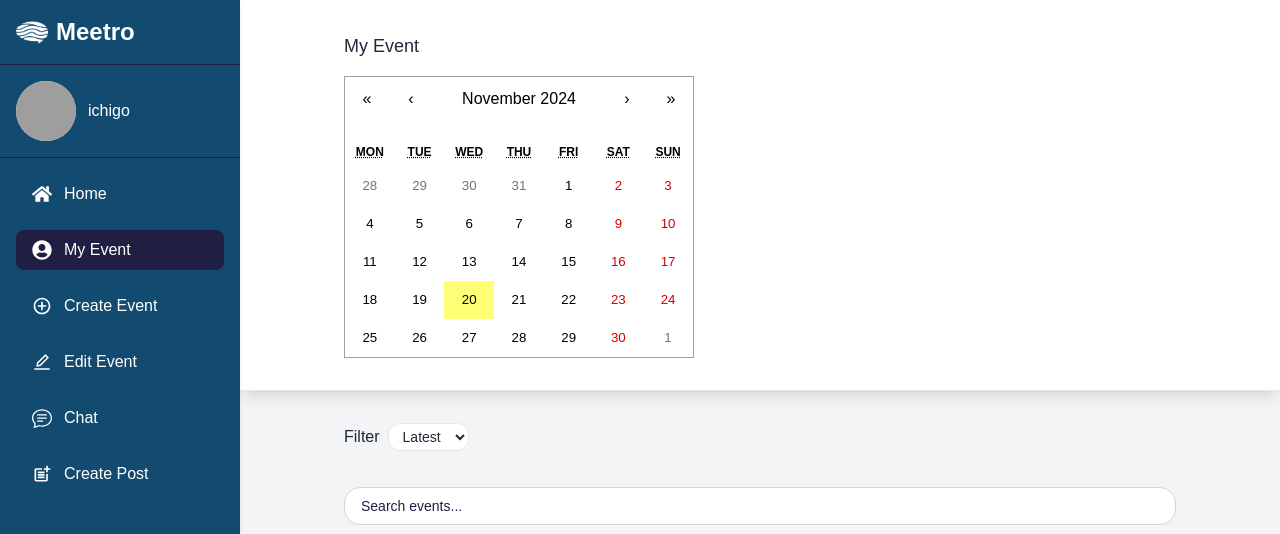
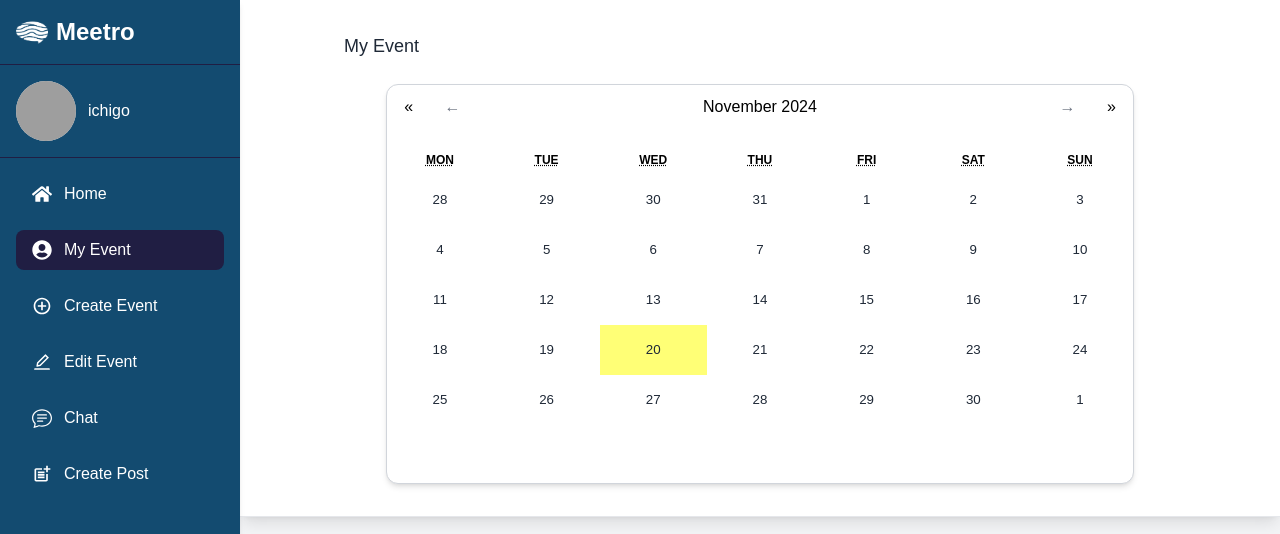
Before and after one commit to sinsorn07/Software-Engineering-Project, a React (Vite) app: page /my-event in a window 1280 px wide. Shown: the top 534 px of the page. Built offline with nearby package versions, Linux system fonts and the light colour scheme; grey boxes are pictures that could not be loaded.

Commit message:
edit calendar on myevent

```diff
--- a/src/pages/myEvent/MyEvent.jsx
+++ b/src/pages/myEvent/MyEvent.jsx
@@ -52,6 +52,23 @@ export default function MyEvent() {
     console.log("Search text:", searchText);
   };
 
+  const getEventDates = () => {
+    // Extract dates from events and convert to Date objects for easy comparison with the calendar tile
+    return events.map((event) => {
+      const startDate = new Date(event.startDate);
+      const endDate = new Date(event.endDate);
+      const dates = [];
+
+      // Create a list of all dates between the event start and end dates (inclusive)
+      for (let d = new Date(startDate); d <= endDate; d.setDate(d.getDate() + 1)) {
+        dates.push(new Date(d));
+      }
+      return dates;
+    }).flat(); // Flatten the array to get a single list of all event dates
+  };
+
+  const eventDates = getEventDates(); // List of event dates
+
   useEffect(() => {
     console.log("Filter changed:", filter);
   }, [filter]);
@@ -64,9 +81,27 @@ export default function MyEvent() {
             My Event
           </label>
 
-          {/* Calendar component */}
-          <div className="mt-4">
-            <Calendar />
+          {/* Center the Calendar and adjust its style */}
+          <div className="mt-6 flex justify-center items-center">
+            <Calendar
+              className="rounded-xl border border-gray-300 shadow-md w-[90%] h-[400px]" // Increase size of calendar
+              tileClassName="text-gray-800 p-4" // Add more space within each day
+              nextLabel={<span className="text-gray-500">→</span>}
+              prevLabel={<span className="text-gray-500">←</span>}
+              // Display event indicator on the tiles
+              tileContent={({ date, view }) => {
+                const isEventDay = eventDates.some(
+                  (eventDate) =>
+                    eventDate.getFullYear() === date.getFullYear() &&
+                    eventDate.getMonth() === date.getMonth() &&
+                    eventDate.getDate() === date.getDate()
+                );
+
+                return isEventDay ? (
+                  <div className="w-2.5 h-2.5 rounded-full bg-red-500 mx-auto" />
+                ) : null;
+              }}
+            />
           </div>
         </div>
       </header>
```
